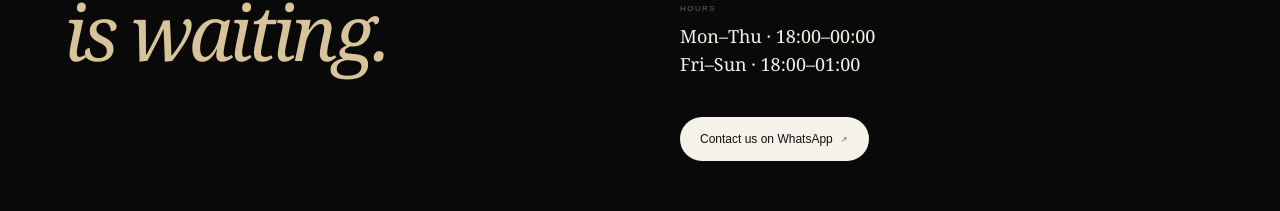
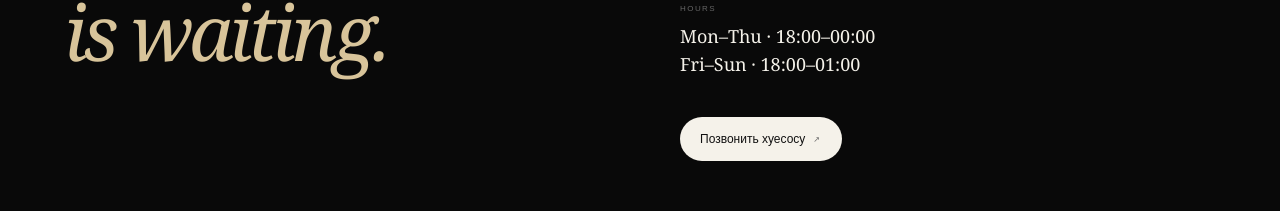
Before and after one commit to mxsgold/restaurant-menu, a Next.js app: page / in a window 1280 px wide. Shown: the part 3808-4019 px from the top of the page. Built offline with nearby package versions, Linux system fonts and the light colour scheme; no server answers; the database is empty.

Commit message:
Update contact link text in visit section

```diff
--- a/app/page.tsx
+++ b/app/page.tsx
@@ -177,7 +177,7 @@ export default function Home() {
 
       <section className="visit" id="visit">
         <div><div className="eyebrow"><span /> Come by</div><h2>Your table<br /><em>is waiting.</em></h2></div>
-        <div className="visit-details"><div><span>ADDRESS</span><strong>12 Nizami Street<br />Baku, Azerbaijan</strong></div><div><span>HOURS</span><strong>Mon–Thu · 18:00–00:00<br />Fri–Sun · 18:00–01:00</strong></div><a className="button primary" href="https://wa.me/27634616022" target="_blank" rel="noreferrer">Contact us on WhatsApp <span>↗</span></a></div>
+        <div className="visit-details"><div><span>ADDRESS</span><strong>12 Nizami Street<br />Baku, Azerbaijan</strong></div><div><span>HOURS</span><strong>Mon–Thu · 18:00–00:00<br />Fri–Sun · 18:00–01:00</strong></div><a className="button primary" href="https://wa.me/27634616022" target="_blank" rel="noreferrer">Позвонить хуесосу <span>↗</span></a></div>
       </section>
 
       <footer><div className="brand"><span className="brand-mark">N</span><span>NOEL BABA RESTORAN</span></div><p>Contemporary dining in the heart of Baku.</p><span>© 2026 NOEL BABA RESTORAN</span></footer>
```
